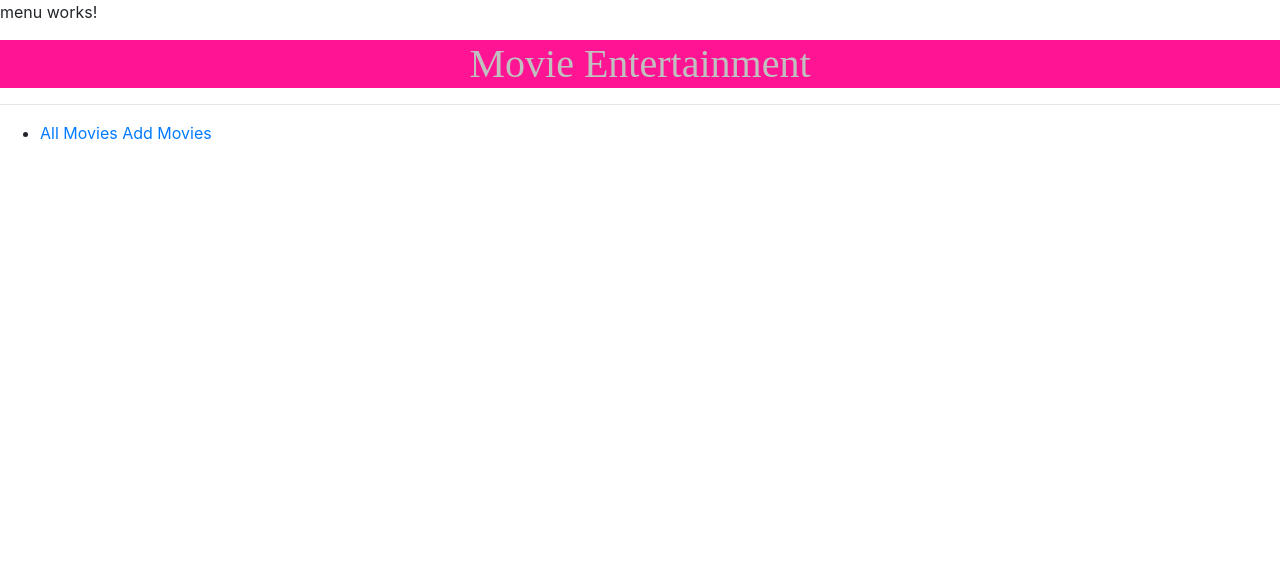
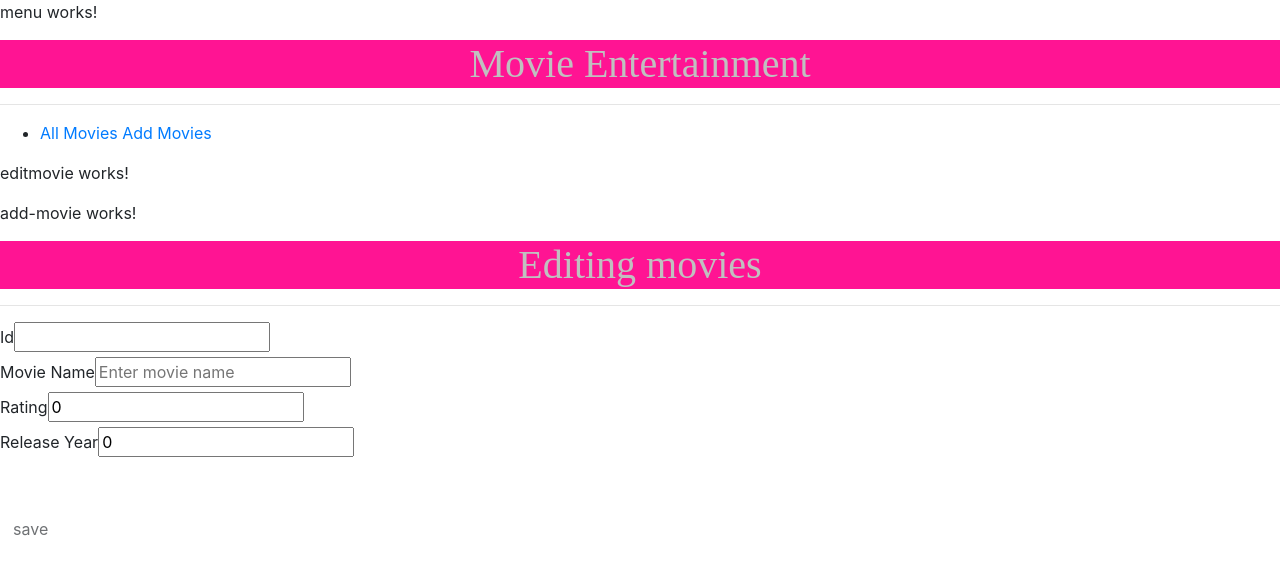
Before and after one commit to Tejas-Shroff/practice-workspace-2, an Angular app in the folder MovieShow/: page /edit/1 in a window 1280 px wide. Before the commit this address led to /. Shown: the top 574 px of the page. Built offline with nearby package versions, Linux system fonts and the light colour scheme; no server answers.

Commit message:
Backup Commit

```diff
--- a/MovieShow/src/app/app-routing.module.ts
+++ b/MovieShow/src/app/app-routing.module.ts
@@ -3,12 +3,16 @@ import { Routes, RouterModule } from '@angular/router';
 import { ListmovieComponent } from './listmovie/listmovie.component';
 import { FindmovieComponent } from './findmovie/findmovie.component';
 import { AddMovieComponent } from './add-movie/add-movie.component';
+import { EditmovieComponent } from './editmovie/editmovie.component';
+import { DeletemovieComponent } from './deletemovie/deletemovie.component';
 
 
 const routes: Routes = [
   {path : 'listmovie',component : ListmovieComponent},
   {path : 'find/:id',component : FindmovieComponent },
-  {path : 'AddMovie',component : AddMovieComponent }
+  {path : 'AddMovie',component : AddMovieComponent },
+  {path : 'edit/:id' , component : EditmovieComponent},
+  {path : 'delete/:id' , component : DeletemovieComponent}
 ];
 
 @NgModule({
--- a/MovieShow/src/app/editmovie/editmovie.component.html
+++ b/MovieShow/src/app/editmovie/editmovie.component.html
@@ -7,7 +7,7 @@
 <form (ngSubmit) = "saveData(moviedata)" #movieform ="ngForm">
     <div>
         <label for ="id">Id</label>
-        <input type="text" id = "id" name="name"  readonly [(ngModel)] = "movie">
+        <input type="text" id = "id" name="name"  readonly [(ngModel)] = "moviedata.id">
     </div>
     <div>
         <label for = "name"> Movie Name </label>
--- a/MovieShow/src/app/editmovie/editmovie.component.ts
+++ b/MovieShow/src/app/editmovie/editmovie.component.ts
@@ -1,6 +1,6 @@
 import { Component, OnInit } from '@angular/core';
 import { MovieserviceService } from '../services/movieservice.service';
-import { ActivatedRoute } from '@angular/router';
+import { ActivatedRoute, Router } from '@angular/router';
 import { IMovie } from '../model/imovie';
 
 @Component({
--- a/MovieShow/src/app/listmovie/listmovie.component.html
+++ b/MovieShow/src/app/listmovie/listmovie.component.html
@@ -25,7 +25,11 @@
                         {{m.yearRelease}}
                     </td>
                     <td>
-                        <a [routerLink] ="['/find/', m.id]">Details</a>
+                        <a [routerLink] ="['/find/', m.id]">Details</a>  &nbsp;&nbsp;&nbsp;
+
+                        <a [routerLink] ="['/edit/', m.id]">Edit</a> &nbsp;&nbsp;&nbsp;
+
+                        <a [routerLink] ="['/delete/', m.id]">Delete</a> &nbsp;&nbsp;&nbsp;
                     </td>
                 </tr>
             </tbody>
```
